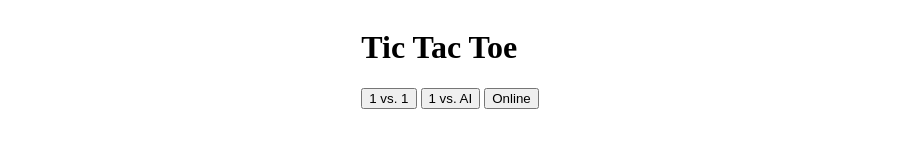
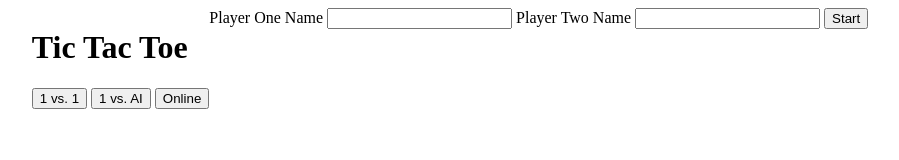
Before and after one commit to menulln/odin-tic-tac-toe, a website: page index.html in a window 1280 px wide. Shown: the whole page, without its empty margins (190-1089 px from the left). Drawn offline with Linux system fonts and the light colour scheme.

Commit message:
Add two player game input fields

```diff
--- a/index.html
+++ b/index.html
@@ -16,6 +16,13 @@
             <button type="button" class="start-button start-button-1vsai">1 vs. AI</button>
             <button type="button" class="start-button start-button-online">Online</button>
         </div>
+        <div class="two-player-input">
+            <label for="player-one-name">Player One Name</label>
+            <input type="text" id="player-one-name">
+            <label for="player-two-name">Player Two Name</label>
+            <input type="text" id="player-two-name">
+            <button type="button" class="two-player-start">Start</button>
+        </div>
         <div class="board">
             <div class="square" data-position="1"></div>
             <div class="square" data-position="2"></div>
```
